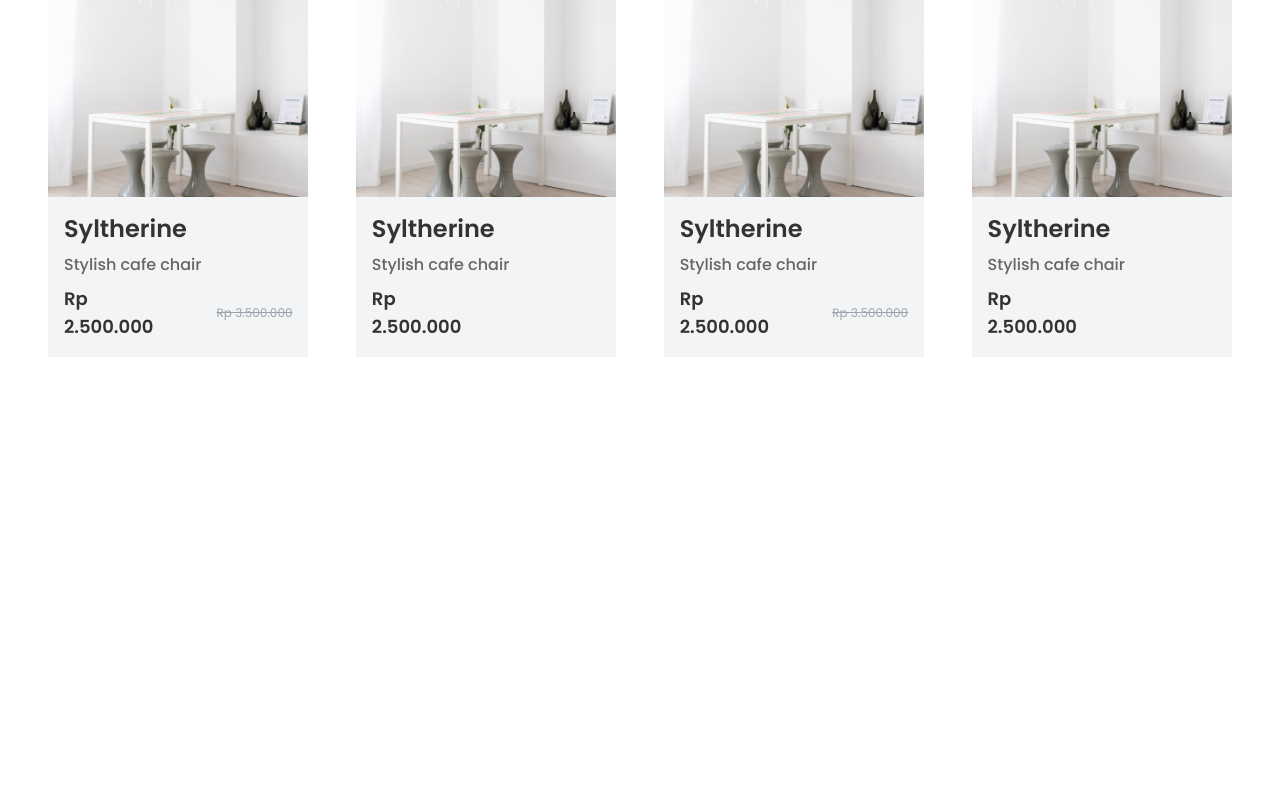
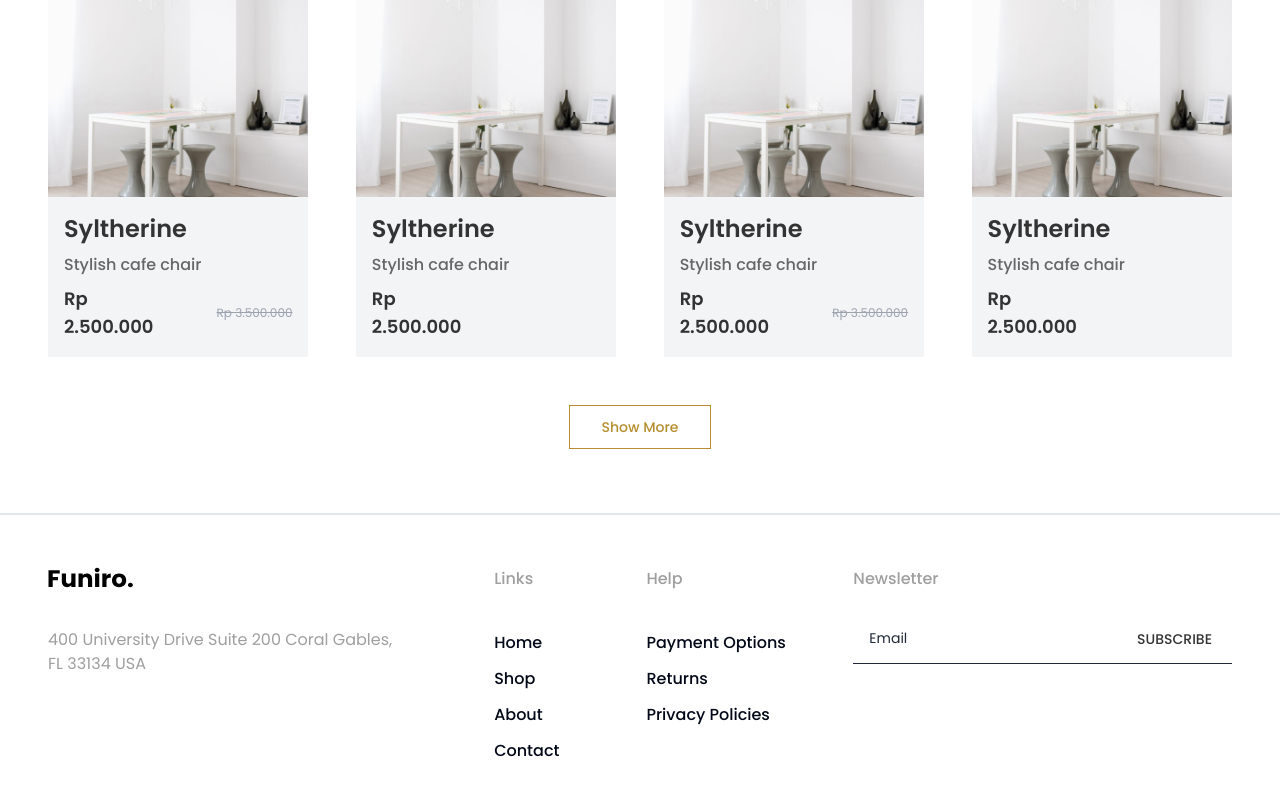
Before and after one commit to bantheus/furniro-ecommerce, a Next.js app: page / in a window 1280 px wide. Shown: the part 2299-3094 px from the top of the page. Before the commit the page ends 2720 px from the top, so only its background shows below. Built offline with nearby package versions, Linux system fonts and the light colour scheme.

Commit message:
feat: add footer component

```diff
--- a/src/app/layout.tsx
+++ b/src/app/layout.tsx
@@ -1,3 +1,4 @@
+import Footer from "@/components/footer";
 import Header from "@/components/header/header";
 import type { Metadata } from "next";
 import { Poppins } from "next/font/google";
@@ -23,6 +24,7 @@ export default function RootLayout({
       <body className={`${poppins.className} antialiased`}>
         <Header />
         {children}
+        <Footer />
       </body>
     </html>
   );
--- a/src/app/page.tsx
+++ b/src/app/page.tsx
@@ -2,6 +2,7 @@ import ProductList from "@/components/categoryList/categoryList";
 import ProductCard from "@/components/productList";
 import { Button } from "@/components/ui/button";
 import Image from "next/image";
+import Link from "next/link";
 
 export default function Home() {
   return (
@@ -58,8 +59,15 @@ export default function Home() {
           Our Products
         </h2>
 
-        <div className="mt-10 w-full">
+        <div className="mt-10 flex w-full flex-col items-center">
           <ProductCard />
+          <Button
+            className="mt-12 rounded-none border-primary text-primary transition-colors duration-300 hover:bg-primary hover:text-white"
+            variant="outline"
+            size="lg"
+          >
+            <Link href="/products">Show More</Link>
+          </Button>
         </div>
       </section>
     </>
--- /dev/null
+++ b/src/components/footer.tsx
@@ -0,0 +1,77 @@
+import Image from "next/image";
+import Link from "next/link";
+import { helpLinks, navLinks } from "./header/links";
+import { Button } from "./ui/button";
+import { Input } from "./ui/input";
+
+const Footer = () => {
+  return (
+    <footer className="container mx-auto flex w-full flex-col justify-between gap-x-6 border-t-2 px-6 py-7 md:h-[300px] md:flex-row lg:px-12">
+      <div className="mt-6 flex h-full flex-col gap-y-10 md:w-1/3">
+        <Image
+          src="/logo_2.svg"
+          alt="logo Furniro"
+          width={85}
+          height={36}
+          className="object-contain"
+        />
+
+        <p className="text-[#9F9F9F]">
+          400 University Drive Suite 200 Coral Gables, <br /> FL 33134 USA
+        </p>
+      </div>
+
+      <div className="mt-6 flex h-full justify-between md:w-1/3 md:justify-around">
+        <div className="flex flex-col gap-y-10">
+          <p className="font-medium text-[#9F9F9F]">Links</p>
+
+          <ul className="flex flex-col gap-y-3">
+            {navLinks.map((link) => (
+              <Link
+                key={link.label}
+                href={link.href}
+                className="font-medium transition-colors hover:text-primary md:justify-center"
+              >
+                {link.label}
+              </Link>
+            ))}
+          </ul>
+        </div>
+
+        <div className="flex flex-col gap-y-10">
+          <p className="font-medium text-[#9F9F9F]">Help</p>
+
+          <ul className="flex flex-col gap-y-3">
+            {helpLinks.map((link) => (
+              <Link
+                key={link.label}
+                href={link.href}
+                className="font-medium transition-colors hover:text-primary md:justify-center"
+              >
+                {link.label}
+              </Link>
+            ))}
+          </ul>
+        </div>
+      </div>
+
+      <div className="mt-6 flex h-full flex-col gap-y-6 md:w-1/3">
+        <p className="font-medium text-[#9F9F9F]">Newsletter</p>
+
+        <form className="flex items-center gap-4 border-b border-gray-800 p-1">
+          <Input
+            name="email"
+            type="email"
+            placeholder="Email"
+            className="border-b border-none bg-transparent outline-none placeholder:text-gray-800 focus-visible:ring-0 focus-visible:ring-offset-0"
+          />
+          <Button className="w-1/3 bg-transparent uppercase text-fontColor-primary hover:bg-transparent hover:text-primary">
+            Subscribe
+          </Button>
+        </form>
+      </div>
+    </footer>
+  );
+};
+
+export default Footer;
```
Also changed, not shown: public/logo_2.svg (added).
